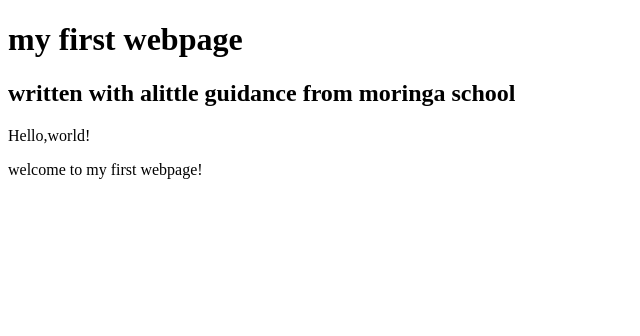
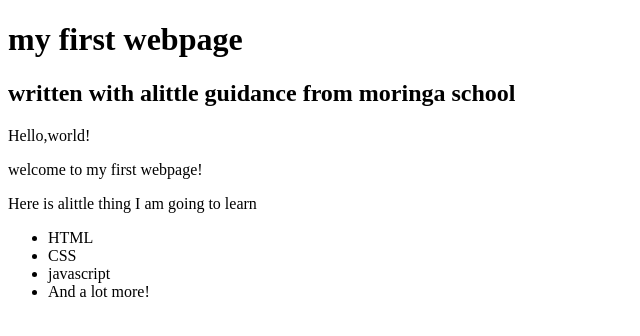
Before and after one commit to maxwellkimutai/my-first-webpage-1, a plain HTML site: page my-first-webpage.html in a window 1280 px wide. Shown: the whole page, without its empty margins (0-640 px from the left). Drawn offline with Linux system fonts and the light colour scheme.

Commit message:
adding list

```diff
--- a/my-first-webpage.html
+++ b/my-first-webpage.html
@@ -8,5 +8,12 @@
    <h2>written with alittle guidance from moringa school</h2>
    <p>Hello,world!</p>
    <p>welcome to my first webpage!</p>
+   <p>Here is alittle thing I am going to learn</p>
+   <ul>
+     <li>HTML</li>
+     <li>CSS</li>
+     <li>javascript</li>
+     <li>And a lot more!</li>
+   </ul>
   </body>
 </html>
```
Lines whose indentation alone changed are shown as unchanged.
